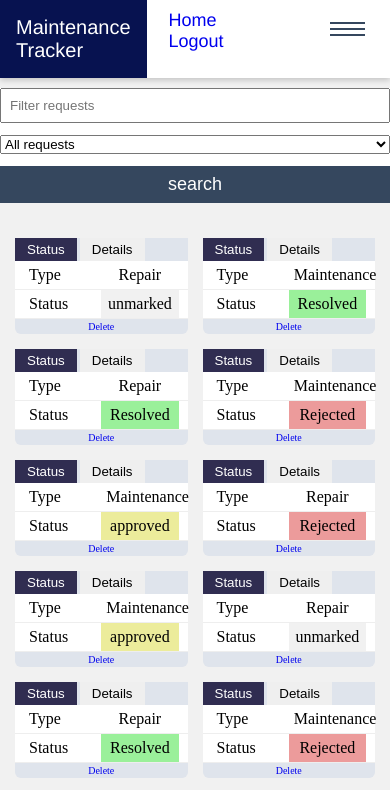
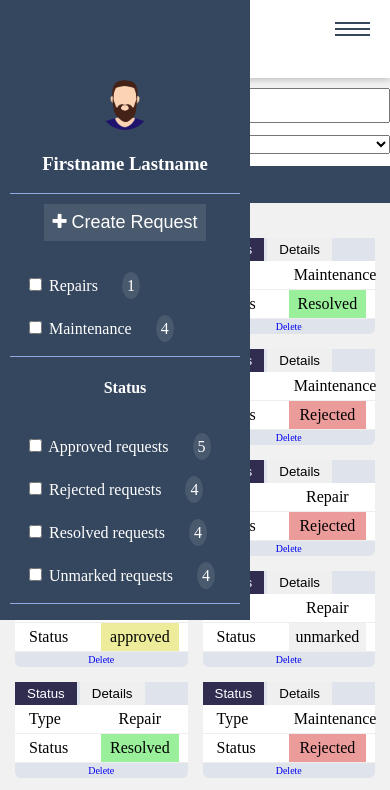
Before and after one commit to ah-med/MaintenanceTracker, a website: page UI/user-dashboard.html in a window 390 px wide. Shown: the top 790 px of the page. Drawn offline with Linux system fonts and the light colour scheme.

Commit message:
Add sidenav overlay
- Add side nav overlay for screen size less than 1100px

```diff
--- a/UI/css/dashboard.css
+++ b/UI/css/dashboard.css
@@ -63,6 +63,7 @@ textarea:focus {
 .menu {
     padding-top: 18px;
     display: none;
+    cursor: pointer;
 }
 .navbar-links {
     display: flex;
@@ -81,6 +82,7 @@ textarea:focus {
 
 /** side-nav section **/
 .side-nav {
+    display:block;
     top: 50px;
     width: 20%;
     padding: 0 10px;
@@ -183,7 +185,7 @@ ul li {
 
 .active {
     color: #fff;
-    background-color: #302d51;
+    background-color: rgb(48, 45, 81);
 }
 
 .footer {
@@ -235,7 +237,7 @@ ul li {
     }
     .menu-tab {
         width: 60%;
-        padding-right: 20px;
+        padding-right: 15px;
     }
     .menu div {
         width: 35px;
@@ -244,7 +246,14 @@ ul li {
         margin: 4px 0;
     }
     .side-nav {
-        display: none;
+        max-height: 100vh;
+        width: 250px;
+        position: fixed;
+        z-index: 1;
+        top: 0;
+        left: 0;
+        transition: 0.5s;
+        padding-top: 60px;
       }
 
     .logo {
--- a/UI/js/dashboard.js
+++ b/UI/js/dashboard.js
@@ -48,3 +48,19 @@ function dispBtn(event, bool) {
         update.style.display = "none";
     }
 }
+
+// side nav over lay for mobile view
+function sideNavOverlay() {
+   var x = document.getElementById('overlay');
+    if (x.style.display === "none") {
+        x.style.display = "block";
+    } else {
+        x.style.display = "none";
+    }
+}
+// Reload window to dispay overlay on resize
+window.onresize = function(){
+    if (window.innerWidth >= 1100) {
+        location.reload(false);
+    }
+}
--- a/UI/user-dashboard.html
+++ b/UI/user-dashboard.html
@@ -27,7 +27,7 @@
             </span>
         </div>
         <div class="menu-tab">
-            <div class="menu" align="right">
+            <div class="menu" onclick="sideNavOverlay()" align="right">
                 <div></div>
                 <div></div>
                 <div></div>
@@ -36,7 +36,7 @@
     </nav>
 
     <main>
-        <section class="side-nav sticky" align="center">
+        <section id="overlay" class="side-nav sticky" align="center">
             <nav>
                 <div class="user-profile">
                     <input class="edit" id="imgFile" type="file" />
```
